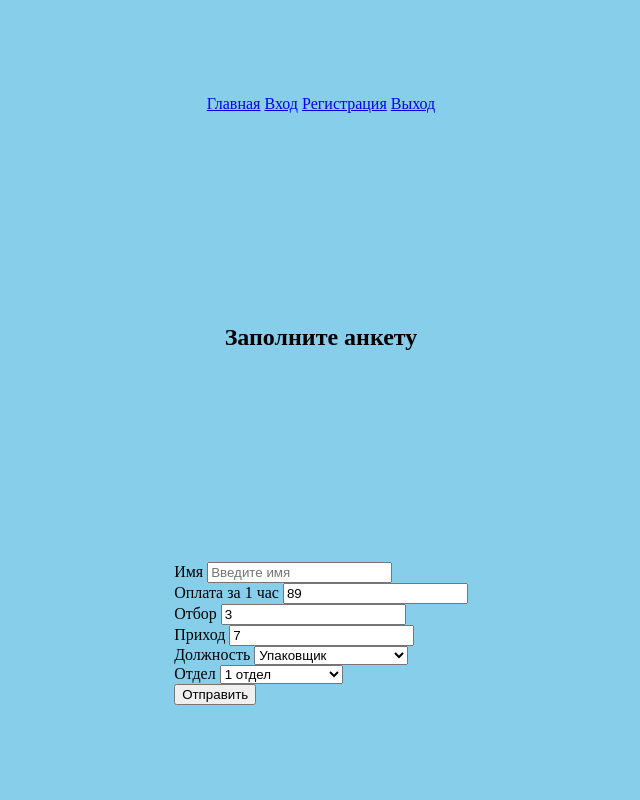
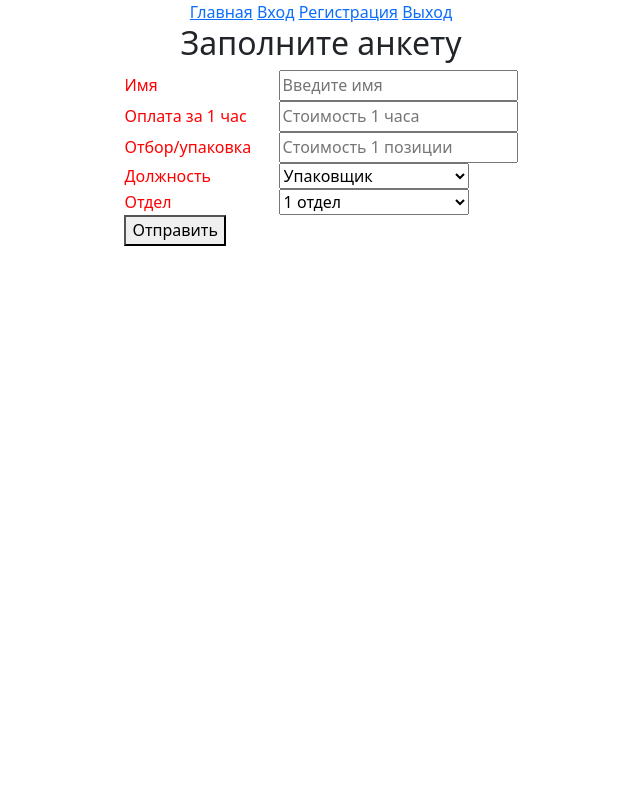
Before and after one commit to sober21/site_salaryProject, a Flask app: template main/templates/data_employees.html in a window 1280 px wide. Shown: the whole page, without its empty margins (319-959 px from the left). Run offline with Flask 3, Linux system fonts and the light colour scheme; the template is opened without the code that fills it, so the values that code supplies are empty; parts of the project's set-up code (start-up, migrations or seed data) failed here and were passed over.

Commit message:
Сделано:     доделываю анкету при регистрации
Добавить/изменить:
    Сделать, чтобы не сбрасывалась сессия при ошибке;
    Кешировать пароль;
    Добавить вывод зарплаты в определенный
    промежуток времни;
    Нормальные названия функций, файлов, переменных;
    Сделать добавление в базу данных через классы;
    Нужны тесты;

```diff
--- a/main/my_database.py
+++ b/main/my_database.py
@@ -149,15 +149,4 @@ if __name__ == '__main__':
     # get_date_and_salary('misha', 'date', 'amount')
 
     # first_day = first_day_week(current_data)
-    # execute_query(connection, f'CREATE TABLE IF NOT EXISTS employees ('
-    #                           f'id INTEGER PRIMARY KEY AUTOINCREMENT,'
-    #                           f'username TEXT NOT NULL,'
-    #                           f'name TEXT NOT NULL,'
-    #                           f'job_title TEXT NOT NULL,'
-    #                           f'workplace TEXT NOT NULL,'
-    #                           f'hour_price INTEGER NOT NULL,'
-    #                           f'position_price1 INTEGER NOT NULL,'
-    #                           f'position_price2 INTEGER NOT NULL)')
-    users = execute_read_query(connection, 'SELECT password FROM users WHERE username = "misha"')
-    print(users)
-    print(check_password_hash(users[0][0], '12345'))
+    execute_query(connection, 'CREATE TABLE IF NOT EXISTS employees (id INTEGER PRIMARY KEY AUTOINCREMENT,username TEXT NOT NULL,name TEXT NOT NULL,job_title TEXT NOT NULL,workplace TEXT NOT NULL,hour_price INTEGER NOT NULL,position_price1 INTEGER NOT NULL)')
--- a/main/static/for_employees.css
+++ b/main/static/for_employees.css
@@ -1,14 +1,19 @@
 .field {
-    text-align: right;
+
     line-height: 25px;
 
 }
 label {
-    float: left;
-    padding-right: 10px;
+    color: red;
+    padding-right: 0px;
+    width: 150px;
+    text-align: left;
 }
+
+
+
 select {
-    width: 170px
+    width: 190px;
 }
 .main{
     float: left;
--- a/main/static/style.css
+++ b/main/static/style.css
@@ -1,5 +1,4 @@
 html,body {
-  display: grid;
   height: 100%;
   width: 100%;
   place-items: center;
--- a/main/templates/base.html
+++ b/main/templates/base.html
@@ -4,6 +4,8 @@
     <meta charset="UTF-8">
     <title>{% block title %}{{ title }}{% endblock title %}</title>
     <link href="static/style.css" rel="stylesheet" type="text/css">
+    <link href="static/for_employees.css" rel="stylesheet" type="text/css">
+    <link href="https://cdn.jsdelivr.net/npm/bootstrap@5.0.2/dist/css/bootstrap.min.css" rel="stylesheet" integrity="sha384-EVSTQN3/azprG1Anm3QDgpJLIm9Nao0Yz1ztcQTwFspd3yD65VohhpuuCOmLASjC" crossorigin="anonymous">
 </head>
 <body>
 <div class="menu">
--- a/main/templates/data_employees.html
+++ b/main/templates/data_employees.html
@@ -15,32 +15,31 @@
   <div class="main">
     <div class="field">
       <label for="name">Имя</label>
-      <input type="text" id="name" required placeholder="Введите имя">
+      <input type="text" id="name" name="name" required placeholder="Введите имя">
+    </div>
+
+    <div class="field">
+      <label for="hour_price">Оплата за 1 час</label>
+      <input type="number" id="hour_price" name="hour_price" placeholder="Стоимость 1 часа" required min="1">
     </div>
     <div class="field">
-      <label for="hour_price">Оплата за 1 час</label>
-      <input type="number" value="89" id="hour_price" placeholder="Стоимость 1 часа" required>
+      <label for="position_price">Отбор/упаковка</label>
+      <input type="number" name="position_price" step="0.1" min="1" id="position_price" placeholder="Стоимость 1 позиции" required>
     </div>
-    <div class="field">
-      <label for="position_price1">Отбор</label>
-      <input type="number" step="0.1" value="3" id="position_price1" placeholder="Стоимость 1 позиции" required>
-    </div>
-    <div class="field">
-      <label for="position_price2">Приход</label>
-      <input type="number" step="0.1" value="7" id="position_price2" placeholder="Стоимость 1 позиции" required>
-    </div>
+
     <div class="field">
       <label for="job_title">Должность</label>
-      <select id="job_title" required>
+      <select id="job_title" name="job_title" required>
         <option disabled>Выберите должность</option>
         <option value="Упаковщик">Упаковщик</option>
         <option value="Пом.кладовщика">Пом.кладовщика</option>
         <option value="Кладовщик">Кладовщик</option>
       </select>
     </div>
+
     <div class="field">
       <label for="workplace">Отдел</label>
-      <select id="workplace" required>
+      <select id="workplace" name="workplace" required>
         <option disabled>Выберите отдел</option>
         <option value="1 отдел">1 отдел</option>
         <option value="3 отдел">3 отдел</option>
--- a/main/test.py
+++ b/main/test.py
@@ -1,6 +1,4 @@
 from app import is_valid_password, is_valid_username, is_valid_email
-
-
 
 if __name__ == '__main__':
     # Тесты на правильность имени пользователя
--- a/main/views.py
+++ b/main/views.py
@@ -36,6 +36,15 @@ def dashboard():
     if not anketa:
         return render_template('data_employees.html')
     if request.method == 'POST':
+        if all([request.form['name'], request.form['hour_price'], request.form['position_price'],
+                request.form['job_title'], request.form['workplace']]):
+            name, hour_price, position_price, job_title, workplace = request.form['name'], request.form['hour_price'], \
+                request.form['position_price'], request.form['job_title'], request.form['workplace']
+            execute_query(connection, add_query(table='employees', column=('name', 'hour_price', 'position_price',
+                                                                           'job_title', 'workplace'),
+                          value=(name, hour_price, position_price, job_title, workplace)))
+            return redirect(url_for('dashboard'))
+
         sal_today, sal_data, sum_of_period = None, None, None
         if 'get_salary' in request.form:
             sal_data = execute_read_query(connection,
```
Also changed, not shown: main/db_main.sqlite.
